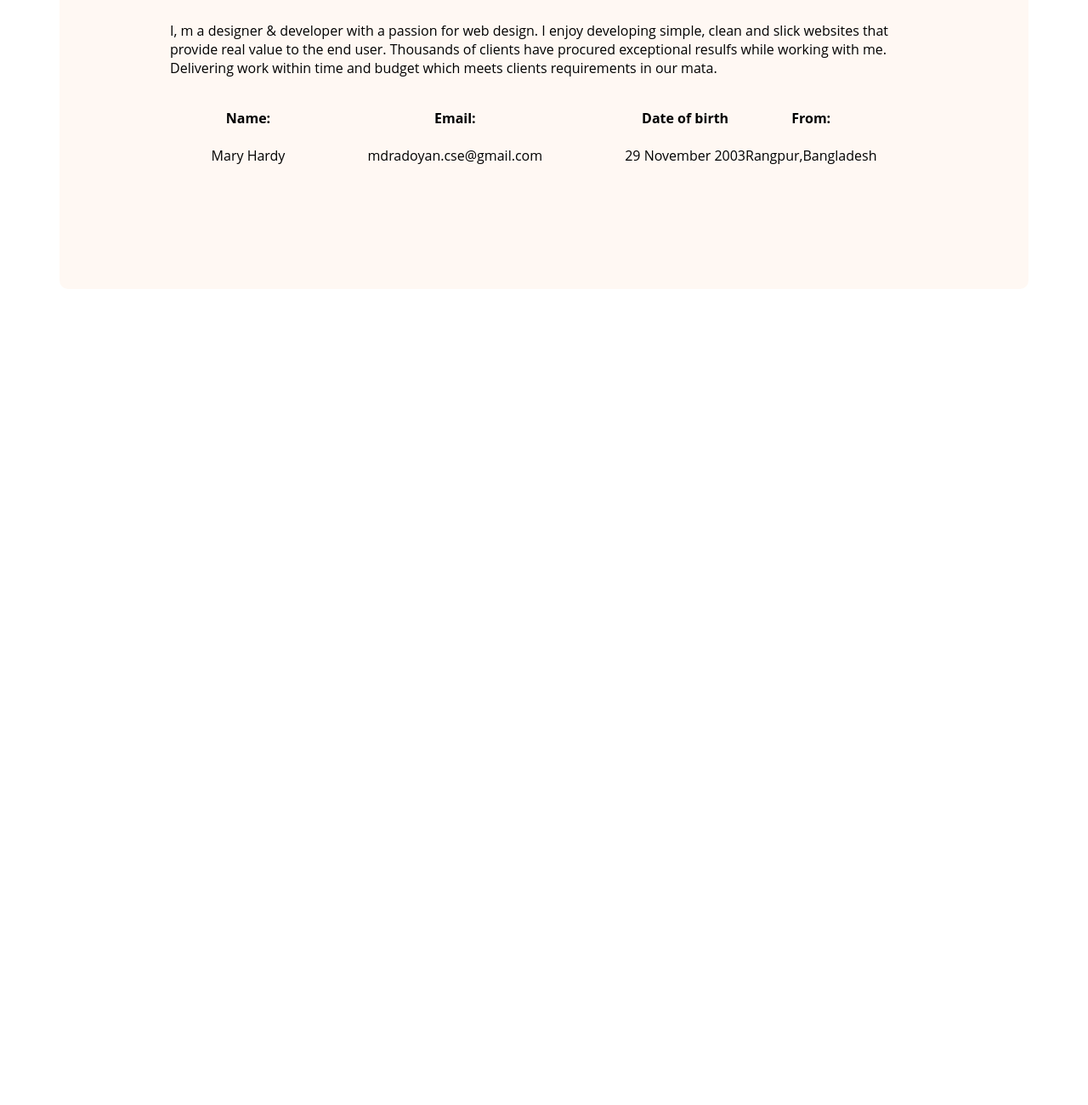
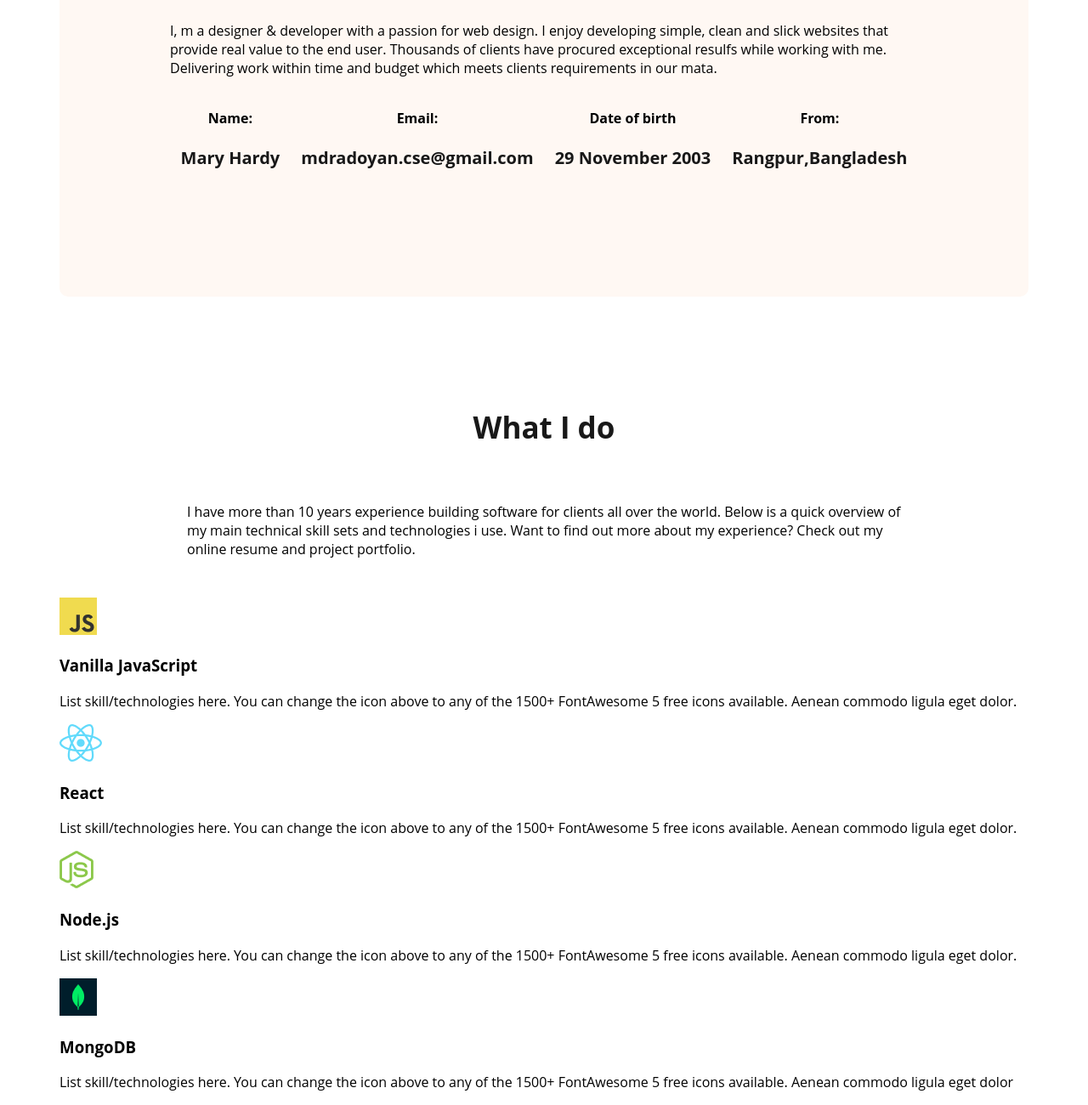
Before and after one commit to MdRadoyanhasan/piyal-web, a plain HTML site: page index.html in a window 1280 px wide. Shown: the part 1141-2441 px from the top of the page at 85% size. Before the commit the page ends 1611 px from the top, so only its background shows below. Drawn offline with Linux system fonts and the light colour scheme.

Commit message:
icons content added

```diff
--- a/index.html
+++ b/index.html
@@ -42,7 +42,7 @@
                     <h4 class="info-tittle">Email:</h4>
                     <p class="info-description">mdradoyan.cse@gmail.com</p>
                    </div>
-                <div class="about-info-container">
+
                    <div class="about-info">
                     <h4 class="info-tittle">Date of birth</h4>
                     <p class="info-description">29 November 2003</p>
@@ -53,12 +53,33 @@
                    </div>
             </div>
 
-
-
-
-
-
-
+        </section>
+        <!-- what i do section start -->
+        <section>
+            <h3 class="section-tittle">What I do</h3>
+            <p id="What-I-do-description">I have more than 10 years experience building software for clients all over the world. Below is a quick overview of my main technical skill sets and technologies i use. Want to find out more about my experience? Check out my online resume and project portfolio.</p>
+            <div class="skill-container">
+                <div class="skill">
+                    <img src="images/icons/js.png" alt="">
+                    <h3 class="skill-tittle">Vanilla JavaScript</h3>
+                    <p class="skill-description">List skill/technologies here. You can change the icon above to any of the 1500+ FontAwesome 5 free icons available. Aenean commodo ligula eget dolor.</p>
+                </div>
+                <div class="skill">
+                    <img src="images/icons/react.png" alt="">
+                    <h3 class="skill-tittle">React</h3>
+                    <p class="skill-description">List skill/technologies here. You can change the icon above to any of the 1500+ FontAwesome 5 free icons available. Aenean commodo ligula eget dolor.</p>
+                </div>
+                <div class="skill">
+                    <img src="images/icons/nodejs.png" alt="">
+                    <h3 class="skill-tittle">Node.js</h3>
+                    <p class="skill-description">List skill/technologies here. You can change the icon above to any of the 1500+ FontAwesome 5 free icons available. Aenean commodo ligula eget dolor.</p>
+                </div>
+                <div class="skill">
+                    <img src="images/icons/mongo.png" alt="">
+                    <h3 class="skill-tittle">MongoDB</h3>
+                    <p class="skill-description">List skill/technologies here. You can change the icon above to any of the 1500+ FontAwesome 5 free icons available. Aenean commodo ligula eget dolor</p>
+                </div>
+            </div>
 
 
         </section>
--- a/styles/style.css
+++ b/styles/style.css
@@ -120,4 +120,16 @@ main{
 }
 .about-info{
     text-align: center;
+
 }
+.info-description{
+    font-size: 20px;
+    font-weight: 700;
+    color:#181818
+
+
+}
+#What-I-do-description{
+    padding: 30px 150px;
+
+}
```
